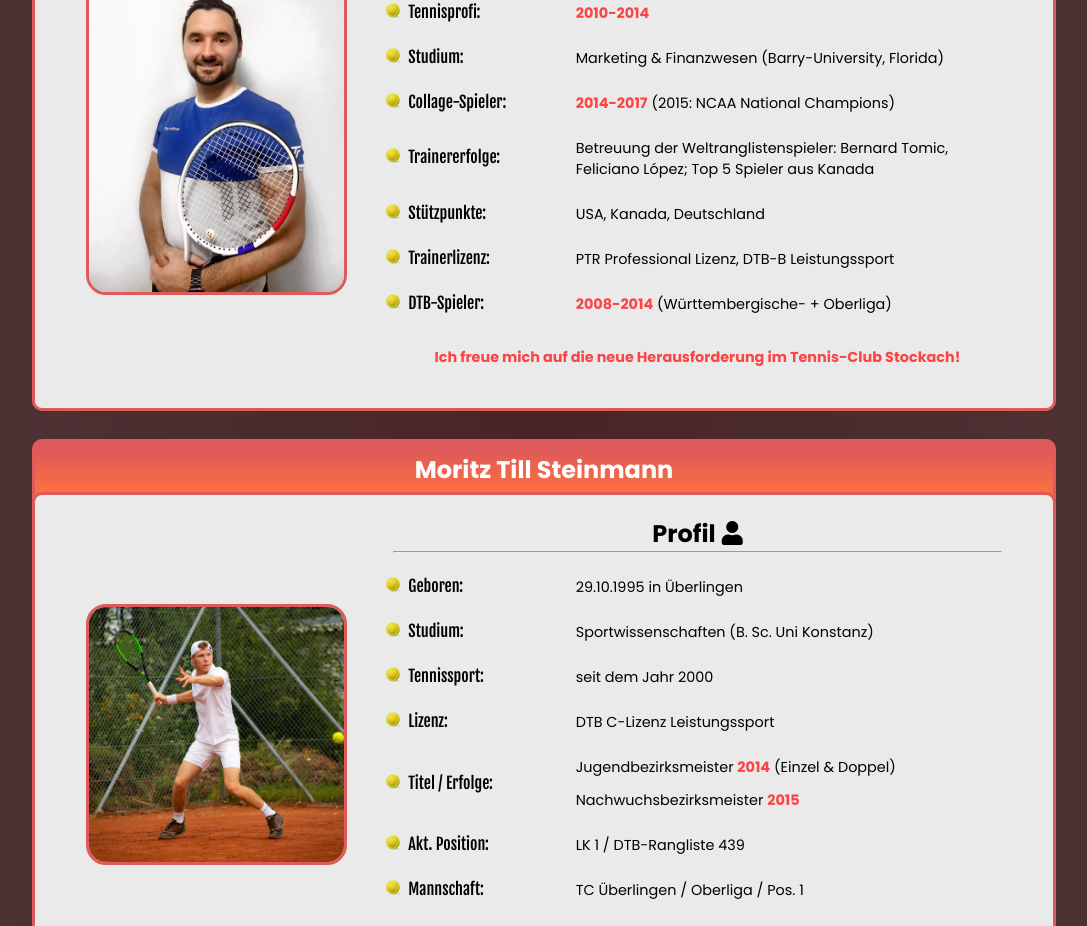
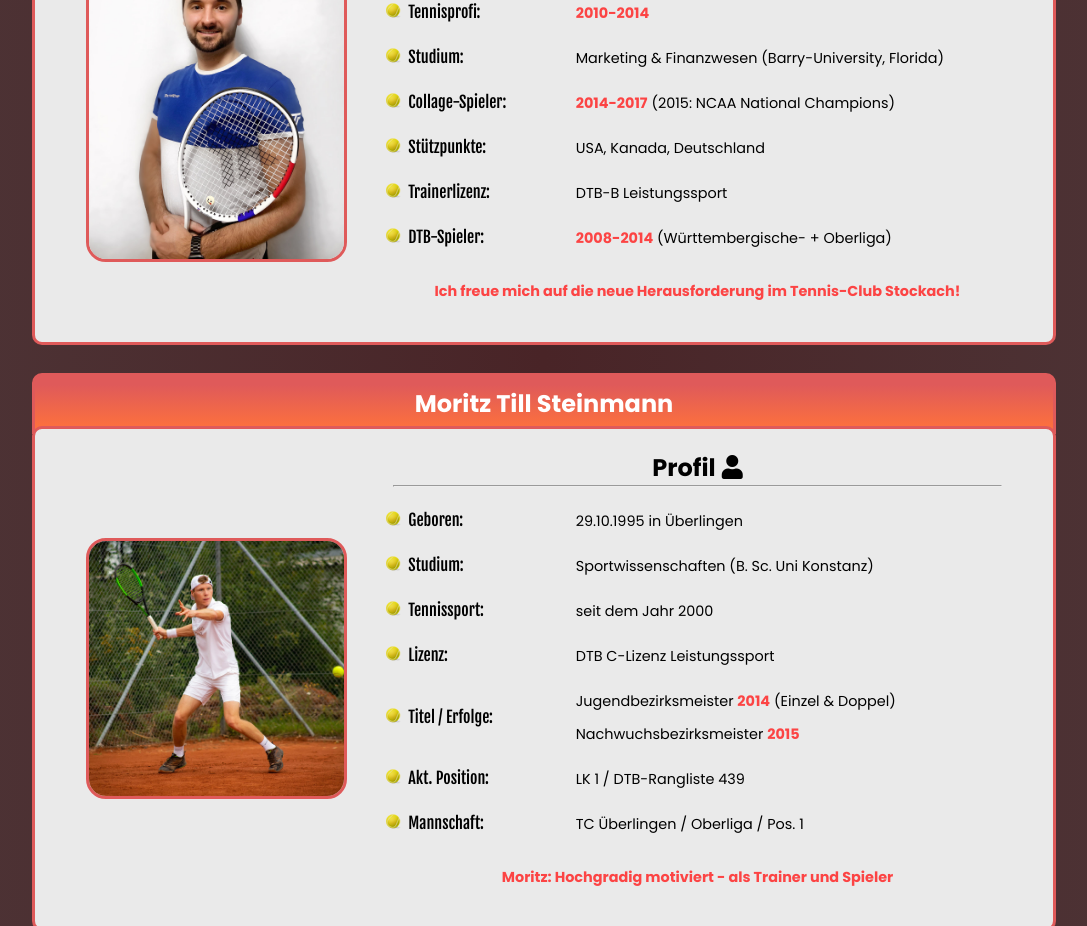
Before and after one commit to nikita-reva/tennis-instructor-website, a React (Create React App) app: page /team in a window 1280 px wide. Shown: the part 1040-1966 px from the top of the page, without its empty margins (96-1183 px from the left). Built offline with nearby package versions, Linux system fonts and the light colour scheme.

Commit message:
Content update

```diff
--- a/src/app/layout/screens/TeamScreen/TeamScreen.jsx
+++ b/src/app/layout/screens/TeamScreen/TeamScreen.jsx
@@ -107,21 +107,6 @@ const TeamScreen = () => {
 									<div className="ListContainer">
 										<div className="ListProfilTitle">
 											<ul>
-                                                <li>Trainererfolge:</li>
-                                            </ul>
-                                        </div>
-                                        <div className="ListProfilText">
-                                            <p>
-                                                Betreuung der
-                                                Weltranglistenspieler: Bernard
-                                                Tomic, Feliciano López; Top 5
-                                                Spieler aus Kanada
-                                            </p>
-                                        </div>
-                                    </div>
-                                    <div className="ListContainer">
-                                        <div className="ListProfilTitle">
-                                            <ul>
 												<li>Stützpunkte:</li>
 											</ul>
 										</div>
@@ -136,10 +121,7 @@ const TeamScreen = () => {
 											</ul>
 										</div>
 										<div className="ListProfilText">
-                                            <p>
-                                                PTR Professional Lizenz, DTB-B
-                                                Leistungssport
-                                            </p>
+											<p>DTB-B Leistungssport</p>
 										</div>
 									</div>
 									<div className="ListContainer">
```
Also changed, not shown: 2 other files (tests, documents, lock files or other folders). Lines whose indentation alone changed are shown as unchanged.
